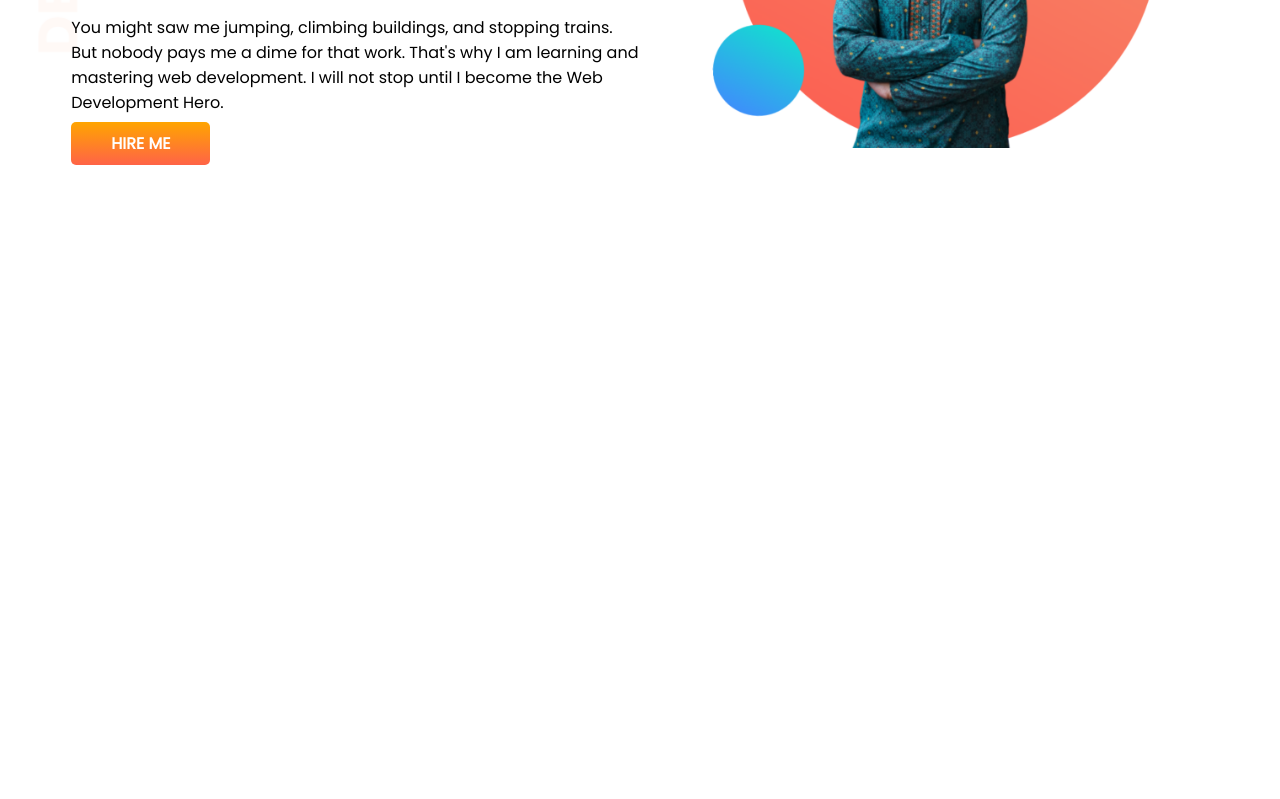
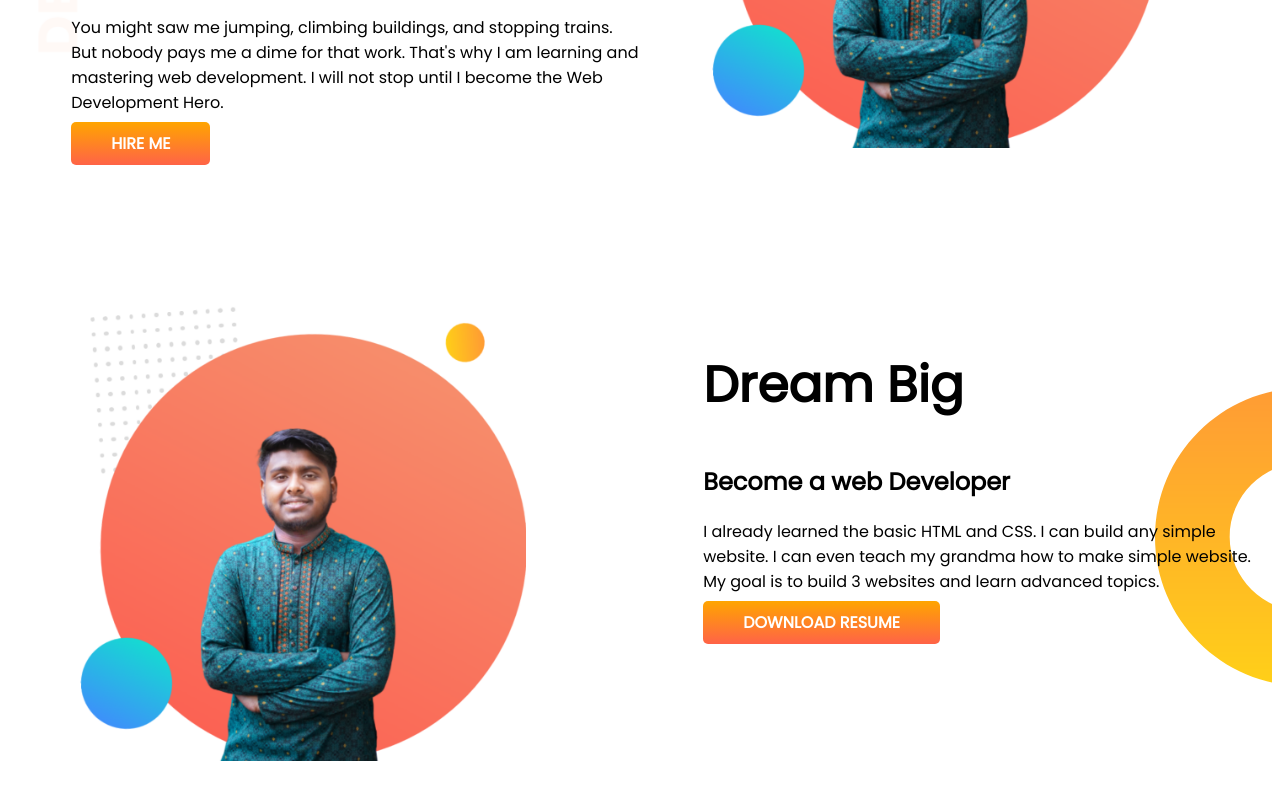
Before and after one commit to didar07/developer-portfolio, a plain HTML site: page index.html in a window 1280 px wide. Shown: the part 315-1114 px from the top of the page. Before the commit the page ends 800 px from the top, so only its background shows below. Drawn offline with Linux system fonts and the light colour scheme.

Commit message:
dream added

```diff
--- a/index.html
+++ b/index.html
@@ -28,6 +28,19 @@
         </div>
         <div class="half-width"><img src="images/didar.png" alt=""></div>
     </section>
+    <section class="dream-big">
+        <div class="half-width">
+            <img src="images/didar.png" alt="">
+        </div>
+        <div class="half-width">
+            <h1>Dream Big</h1>
+            <h2>Become a web Developer</h2>
+            <p>I already learned the basic HTML and CSS. I can build any simple website. I can even teach my grandma how
+                to make simple website. My goal is to build 3 websites and learn advanced topics.</p>
+            <a class="link-button" target="_blank" href=>DOWNLOAD RESUME</a>
+        </div>
+
+    </section>
 </body>
 
 </html>
--- a/style.css
+++ b/style.css
@@ -12,6 +12,7 @@ h1 {
 
 section {
     display: flex;
+    margin-bottom: 150px;
 }
 
 .half-width {
@@ -36,3 +37,9 @@ section {
     background-image: url(images/top-banner.png);
     background-repeat: no-repeat;
 }
+
+.dream-big {
+    background-image: url(images/dream-bg.png);
+    background-repeat: no-repeat;
+    background-position: right;
+}
```
Also changed, not shown: images/dream-bg.png (added).
